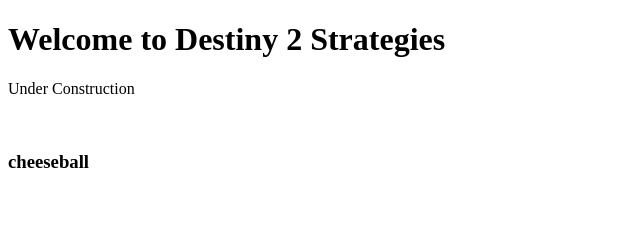
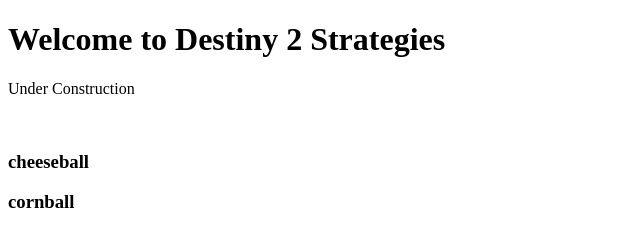
Before and after one commit to charmacost/D2S, a plain HTML site: page index.html in a window 1280 px wide. Shown: the full height of the page, 0-640 px from the left. Drawn offline with Linux system fonts and the light colour scheme.

Commit message:
cornball

```diff
--- a/index.html
+++ b/index.html
@@ -11,5 +11,6 @@
     <h1>Welcome to Destiny 2 Strategies</h1>
     <p>Under Construction</p><br>
     <h3>cheeseball</h3>
+    <h3>cornball</h3>
 </body>
 </html>
```
